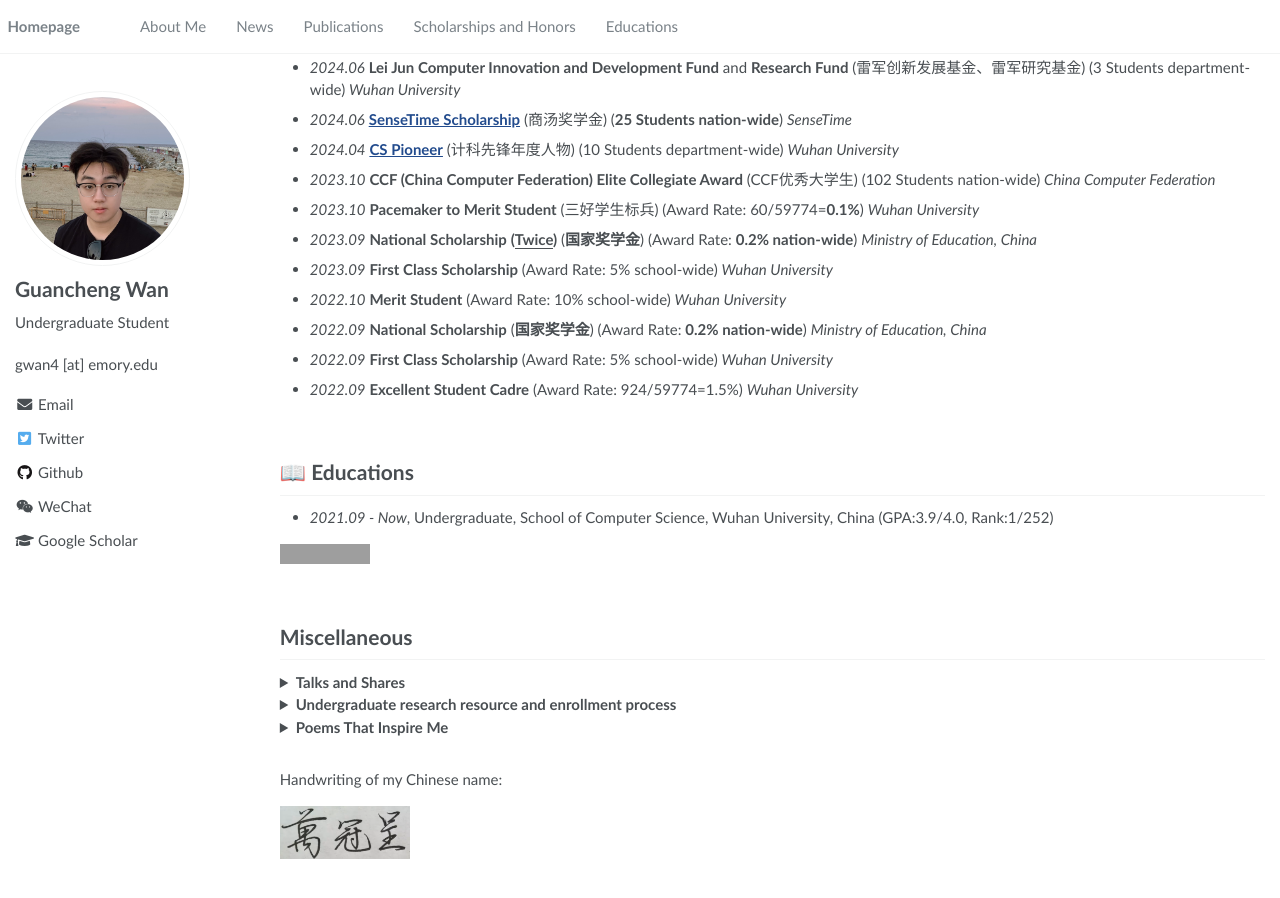
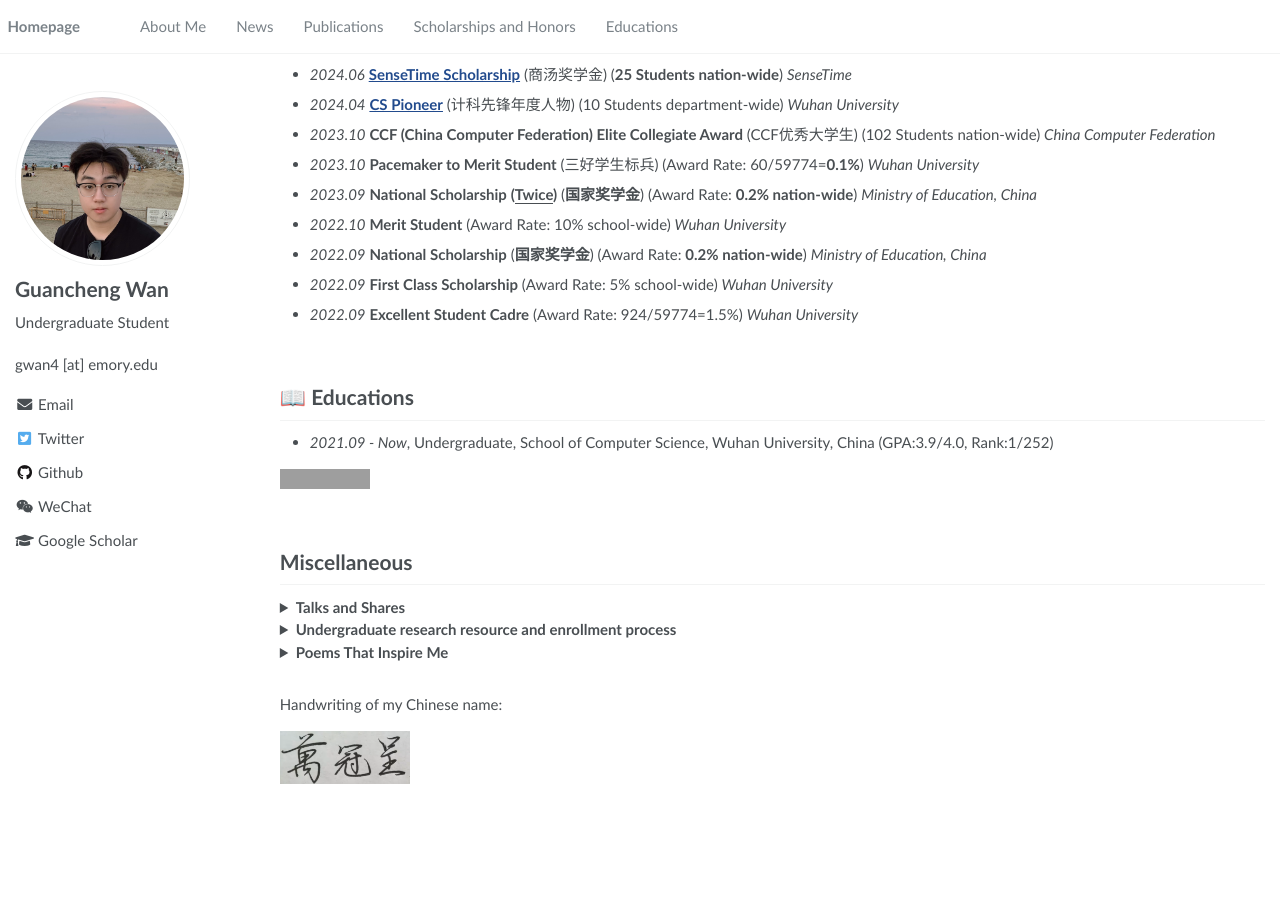
Before and after one commit to SuHui03/guanchengWan.github.io, a Jekyll site: the page built from _pages/about.md, in a window 1280 px wide and 900 px high, scrolled down 2991 px. Built offline with Jekyll 4.4.1, drawn with Linux system fonts in a browser that asks for light colours; after the commit the page ends 3827 px from its top, so only the background shows below that; grey boxes are pictures that could not be loaded.

Commit message:
Update about.md

```diff
--- a/_pages/about.md
+++ b/_pages/about.md
@@ -212,7 +212,7 @@ Parameter Disparities Dissection for Backdoor Defense in Heterogeneous Federated
 
 
 
-<br/>
+<hr>
 
 
 # 📝 Manuscripts
@@ -229,7 +229,8 @@ hspace="10" wspace="20" src="../images/EARTH.png">
 </dl>
 
 
-<hr>
+<br/>
+
 
 <!--
 <dl>
@@ -248,10 +249,6 @@ Energy-based Backdoor Defense Against Federated Graph Learning
 
 <hr> -->
 
-
-
-
-<br/>
 
 
 # 🎡 Service
@@ -287,8 +284,6 @@ Energy-based Backdoor Defense Against Federated Graph Learning
 
 - *2023.10* **Pacemaker to Merit Student** (三好学生标兵) (Award Rate: 60/59774=<strong>0.1%</strong>) *Wuhan University*
 - *2023.09* **National Scholarship** **(<u>Twice</u>)** (**国家奖学金**) (Award Rate: <strong>0.2% nation-wide</strong>) *Ministry of Education, China*
-- *2023.09* **First Class Scholarship** (Award Rate: 5% school-wide) *Wuhan University*
-
 - *2022.10* **Merit Student**  (Award Rate: 10% school-wide) *Wuhan University*
 - *2022.09* **National Scholarship** (**国家奖学金**) (Award Rate: <strong>0.2% nation-wide</strong>) *Ministry of Education, China*
 - *2022.09* **First Class Scholarship** (Award Rate: 5% school-wide) *Wuhan University*
```
